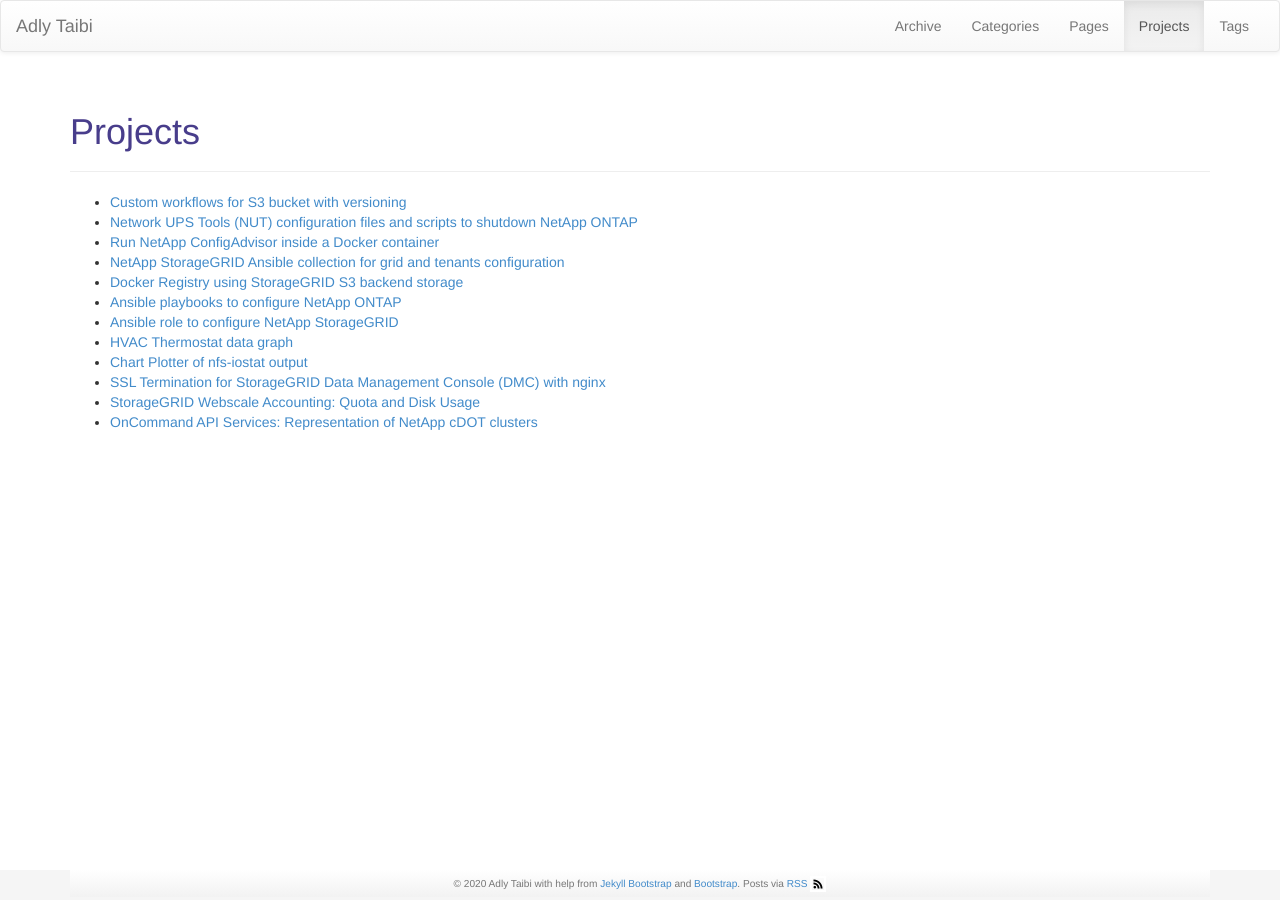
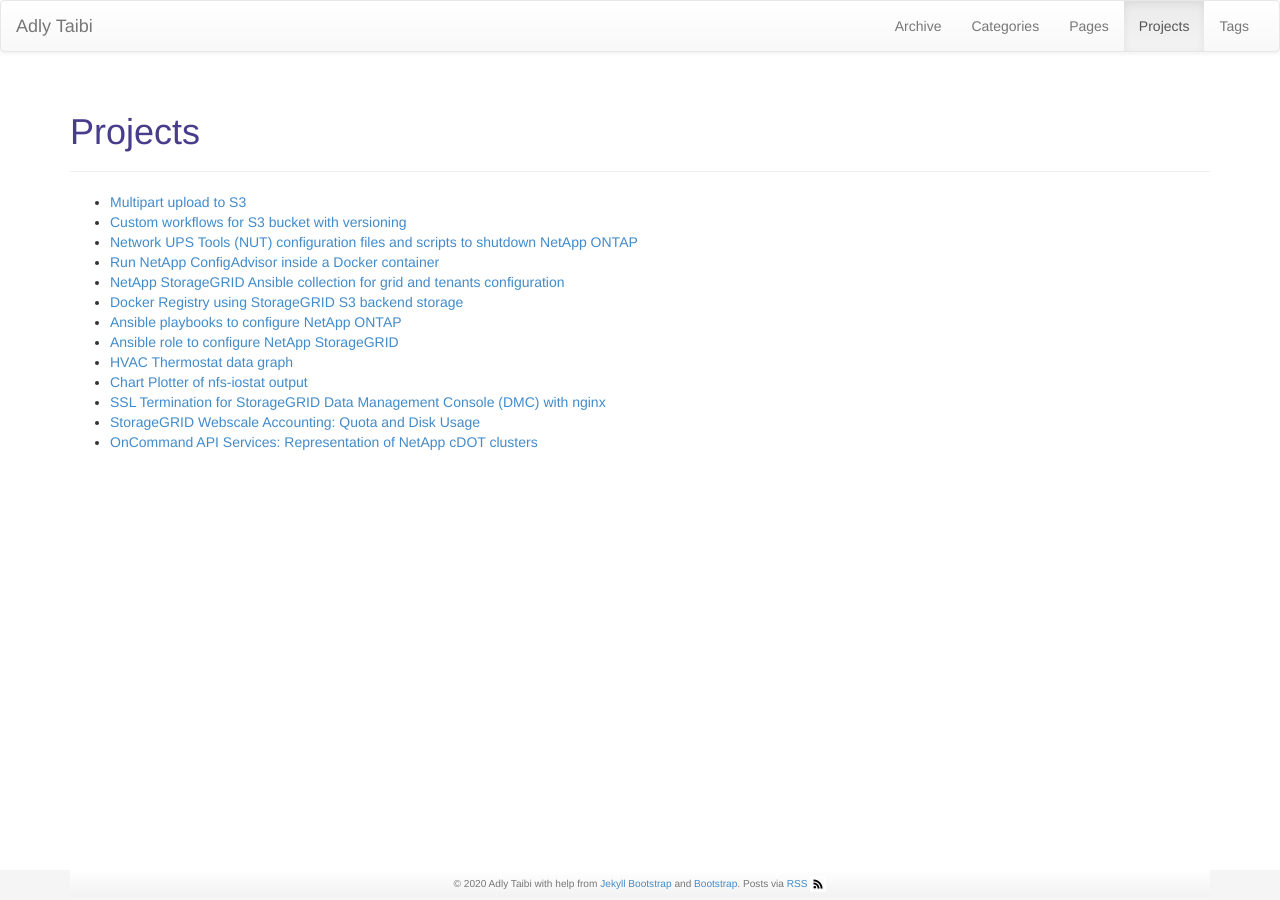
Before and after one commit to adlytaibi/adlytaibi.github.io, a Jekyll site: the page built from pages/projects.md, in a window 1280 px wide. Built offline with Jekyll 4.4.1, drawn with Linux system fonts in a browser that asks for light colours.

Commit message:
Multipart upload to S3

```diff
--- a/pages/projects.md
+++ b/pages/projects.md
@@ -5,6 +5,7 @@ description: Projects on GitHub
 group: navigation
 ---
 
+- [Multipart upload to S3](https://adlytaibi.github.io/mpup)
 - [Custom workflows for S3 bucket with versioning](https://adlytaibi.github.io/removeversiondbucket)
 - [Network UPS Tools (NUT) configuration files and scripts to shutdown NetApp ONTAP](https://adlytaibi.github.io/nut)
 - [Run NetApp ConfigAdvisor inside a Docker container](https://adlytaibi.github.io/configadvisor)
```
